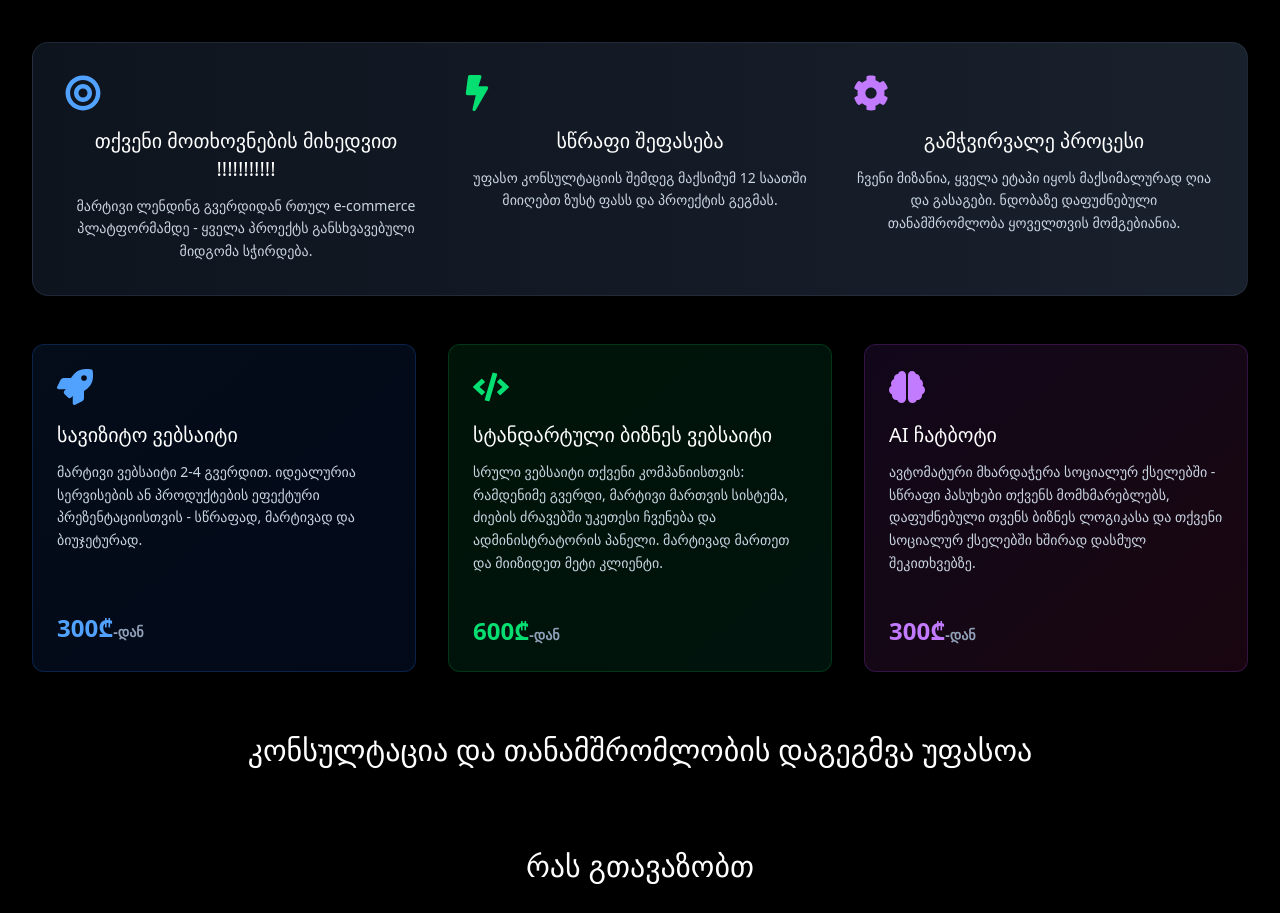
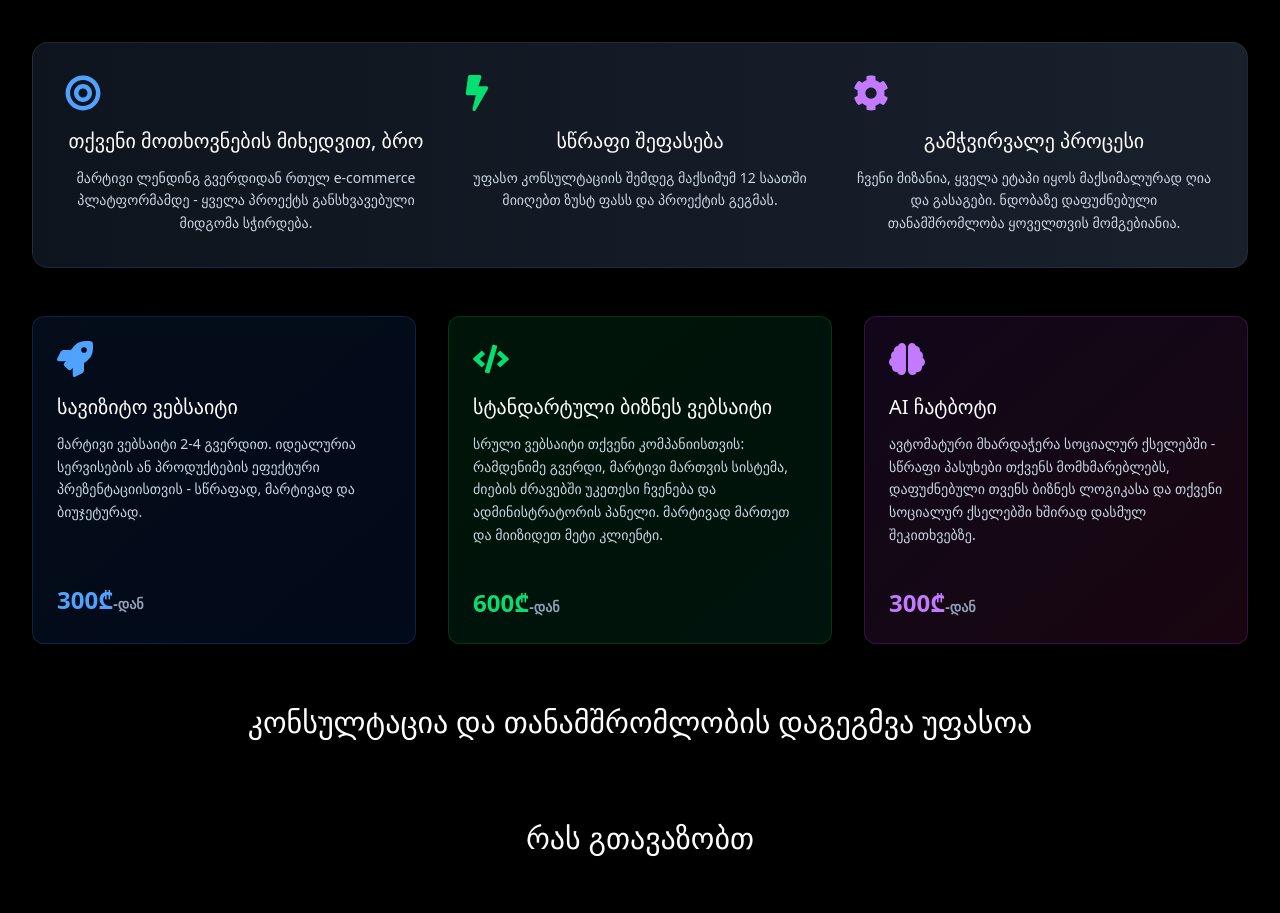
Before and after one commit to Ereklebazanovi/vifaProject, a React (Vite) app: page /services/web-development in a window 1280 px wide. Shown: the part 1800-2713 px from the top of the page. Built offline with nearby package versions, Linux system fonts and the light colour scheme; a web font is replaced by a local one.

Commit message:
Test: Add 'ბრო' to WebDev.tsx to verify clean browser cache

```diff
--- a/src/offeredServices/WebDev.tsx
+++ b/src/offeredServices/WebDev.tsx
@@ -633,7 +633,7 @@ const WebDev: React.FC = () => {
                     <FaBullseye />
                   </div>
                   <h4 className="text-xl font-medium text-white mb-3">
-                    თქვენი მოთხოვნების მიხედვით !!!!!!!!!!!
+                    თქვენი მოთხოვნების მიხედვით, ბრო
                   </h4>
                   <p className="text-slate-300 text-sm leading-relaxed">
                     მარტივი ლენდინგ გვერდიდან რთულ e-commerce პლატფორმამდე -
```
